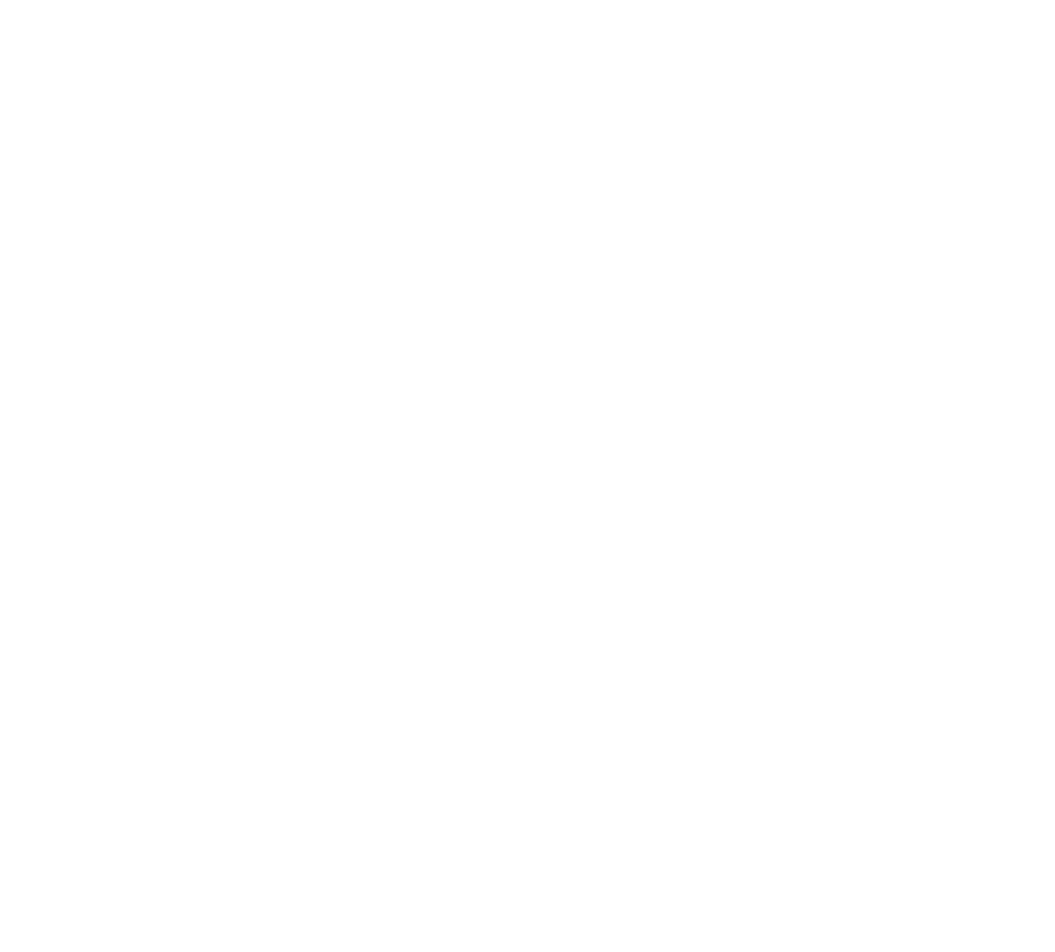
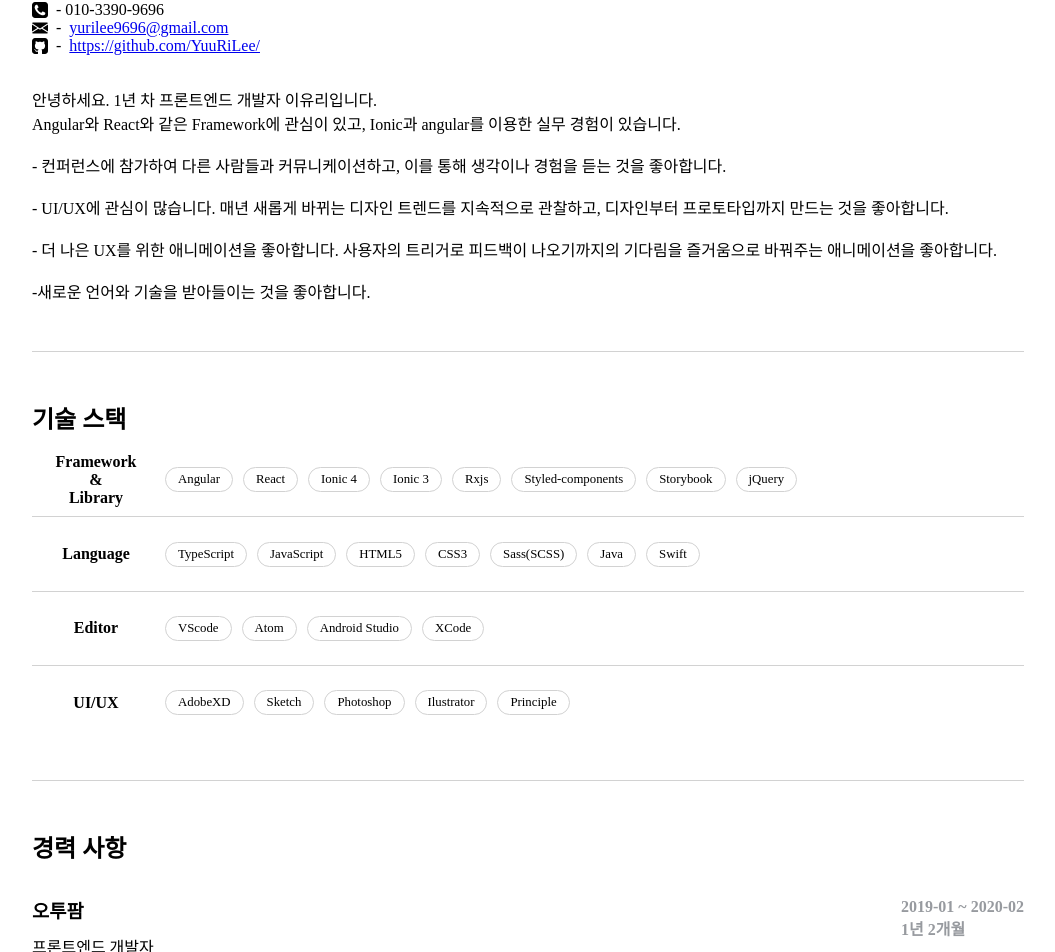
Before and after one commit to YuuRiLee/resume, an Angular app: page / in a window 1280 px wide. Shown: the part 126-1078 px from the top of the page, without its empty margins (112-1167 px from the left). Before the commit the page ends 800 px from the top, so only its background shows below. Built offline with nearby package versions, Linux system fonts and the light colour scheme.

Commit message:
ADD resume page 추가

```diff
--- a/src/app/main/main.component.html
+++ b/src/app/main/main.component.html
@@ -1 +1,110 @@
-<p>main works!</p>
+<section *ngIf="data" class="content">
+  <h1>{{data.name}}</h1>
+  <div class="grid">
+    <ul class="info">
+      <li>
+        <img src="assets/svgs/phone.svg" /> - {{data.contact.tel}}
+      </li>
+      <li>
+        <img src="assets/svgs/mail.svg" /> - &nbsp;<a [href]="'mailto:' + data.contact.email">{{data.contact.email}}</a>
+      </li>
+      <li>
+        <img src="assets/svgs/github-sign.svg" /> - &nbsp;<a [href]="data.contact.github">{{data.contact.github}}</a>
+      </li>
+    </ul>
+    <p class="desc" [innerHtml]="data.about|newLine"></p>
+    <hr class="section-end">
+  </div>
+  <section class="stack">
+    <h2>기술 스택</h2>
+    <ul>
+      <li>
+        <div class="type">Framework<br>&<br>Library</div>
+        <div class="stack-list">
+          <span *ngFor="let framework of data.framework">{{framework}}</span>
+        </div>
+      </li>
+      <hr>
+      <li>
+        <div class="type">Language</div>
+        <div class="stack-list">
+          <span *ngFor="let language of data.language">{{language}}</span>
+        </div>
+      </li>
+      <hr>
+      <li>
+        <div class="type">Editor</div>
+        <div class="stack-list">
+          <span *ngFor="let editor of data.editor">{{editor}}</span>
+        </div>
+      </li>
+      <hr>
+      <li>
+        <div class="type">UI/UX</div>
+        <div class="stack-list">
+          <span *ngFor="let ui of data.ui">{{ui}}</span>
+        </div>
+      </li>
+    </ul>
+  </section>
+  <hr class="section-end">
+  <section *ngFor="let career of data.career" class="career">
+    <h2>경력 사항</h2>
+    <div class="company-info">
+      <div class="progress-wrapp">
+        <h4 [innerHtml]="career.date|newLine"></h4>
+        <h3>{{career.name}}</h3>
+      </div>
+      <p class="position">{{career.position}}</p>
+      <p [innerHtml]="career.desc"></p>
+    </div>
+    <ul class="sub-project">
+      <li *ngFor="let project of career.project" class="project-list">
+        <div class="progress-wrapp">
+          <h4>{{project.date}}</h4>
+          <h3>{{project.title}}</h3>
+        </div>
+        <p [innerHtml]="project.desc|newLine"></p>
+        <p class="stack-list">
+          <span *ngFor="let stack of project.stack">{{stack}}</span>
+        </p>
+      </li>
+    </ul>
+  </section>
+  <hr class="section-end">
+  <section class="career">
+    <h2>프로젝트</h2>
+    <ul>
+      <li *ngFor="let project of data.project" class="project-list">
+        <div class="progress-wrapp">
+          <h4>{{project.date}}</h4>
+          <h3>{{project.title}}</h3>
+        </div>
+        <p [innerHtml]="project.desc|newLine"></p>
+        <ul>
+          <li *ngFor="let link of project.link">
+            <!-- <img src="assets/svgs/phone.svg" /> -->
+            <a [href]="link.url">{{link.url}}</a>
+          </li>
+        </ul>
+        <p class="stack-list">
+          <span *ngFor="let stack of project.stack">{{stack}}</span>
+        </p>
+      </li>
+    </ul>
+  </section>
+  <hr class="section-end">
+  <section class="career">
+    <h2>수상</h2>
+    <ul>
+      <li *ngFor="let prize of data.prize" class="project-list">
+        <div class="progress-wrapp">
+          <h4>{{prize.date}}</h4>
+          <h3>{{prize.title}}</h3>
+        </div>
+        <p [innerHtml]="prize.desc|newLine"></p>
+        <a [href]="prize.link">{{prize.link}}</a>
+      </li>
+    </ul>
+  </section>
+</section>
--- a/src/app/main/main.component.scss
+++ b/src/app/main/main.component.scss
@@ -0,0 +1,88 @@
+.content {
+  max-width: 62rem;
+  margin: 0 auto;
+  h1,
+  h2,
+  h3,
+  h4,
+  h5,
+  p {
+    margin: 0;
+  }
+  ul {
+    padding: 0;
+    list-style: none;
+    img {
+      width: 16px;
+      margin-right: 0.5rem;
+    }
+  }
+  hr {
+    background-color: #d2d2d2;
+    border: 0;
+    height: 1px;
+  }
+  .section-end {
+    margin: 3rem 0;
+  }
+  .info {
+    margin: 2rem 0;
+    li {
+      display: flex;
+      align-items: center;
+      img {
+        width: 16px;
+        margin-right: 0.5rem;
+      }
+    }
+  }
+  .stack {
+    li {
+      display: grid;
+      grid-template-columns: 8rem auto;
+      .type {
+        font-weight: 700;
+        align-self: center;
+        text-align: center;
+      }
+    }
+  }
+  .career {
+    .company-info {
+      margin: 2rem 0;
+      .position {
+        margin-bottom: 1rem;
+      }
+    }
+    .project-list {
+      margin: 2rem 0;
+    }
+    .sub-project {
+      padding-left: 2rem;
+      list-style: disc;
+    }
+  }
+
+  .stack-list {
+    padding: 0.7rem 0;
+    span {
+      border-radius: 40px;
+      padding: 4px 12px;
+      margin: 5px;
+      font-size: 0.8em;
+      width: fit-content;
+      display: inline-block;
+      border: 1px solid #d2d2d2;
+    }
+  }
+  .progress-wrapp {
+    align-items: center;
+    position: relative;
+    margin: 0.7rem 0;
+    h4 {
+      margin: 0.17rem 0 0 1rem;
+      float: right;
+      color: #979a9f;
+    }
+  }
+}
--- a/src/app/main/main.component.ts
+++ b/src/app/main/main.component.ts
@@ -1,4 +1,5 @@
 import { Component, OnInit } from '@angular/core';
+import { HttpClient } from '@angular/common/http';
 
 @Component({
   selector: 'app-main',
@@ -8,10 +9,19 @@
 
 
 export class MainComponent implements OnInit {
+  public data;
 
   constructor(
+    private http: HttpClient
   ) {}
 
   ngOnInit(): void {
+    this.http.get<any>('./assets/data/resume.json', { observe: 'response' })
+      .subscribe(
+        resp => {
+          this.data = resp.body;
+        },
+        err => { console.log('error' + err.error); }
+      );
   }
 }
```
